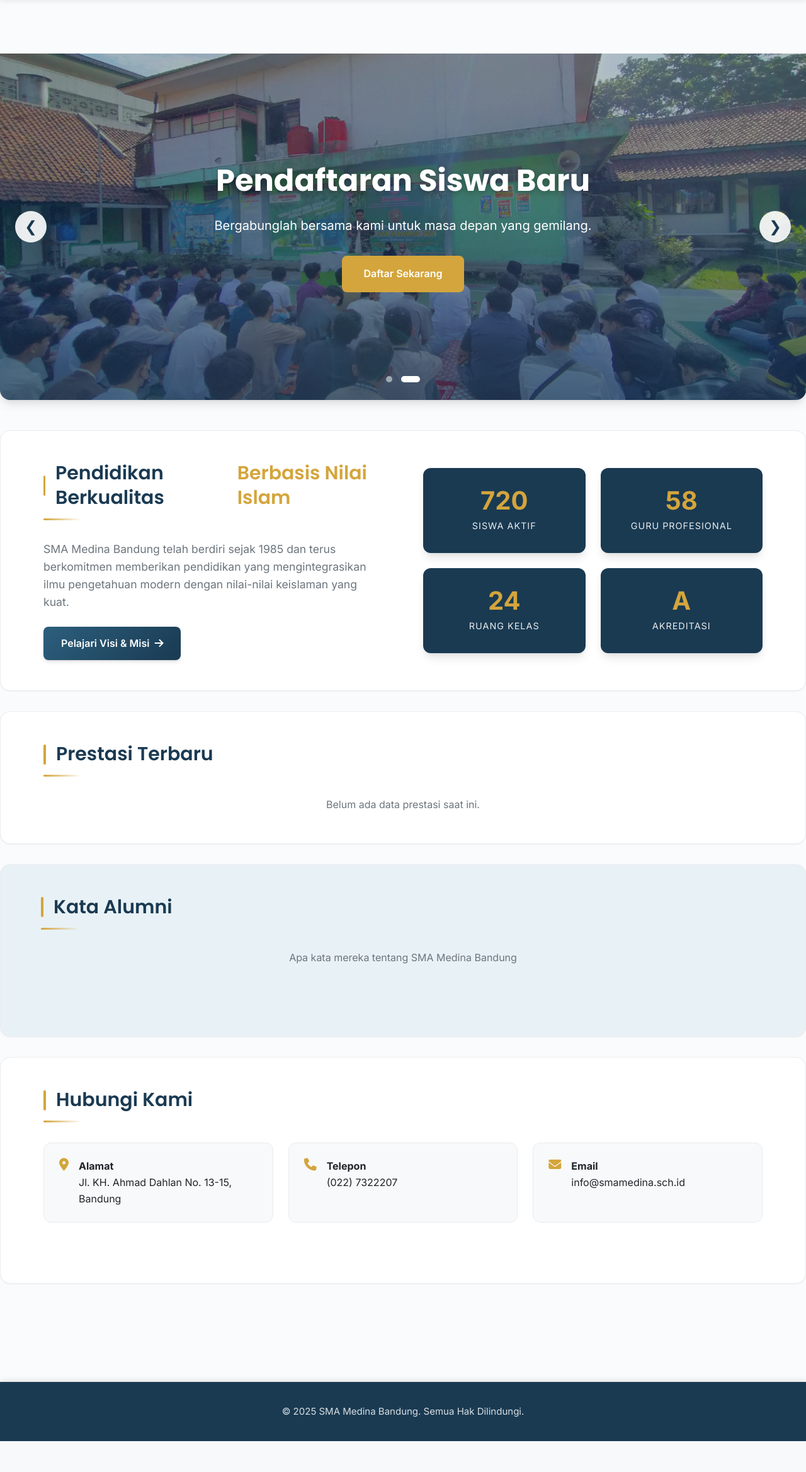
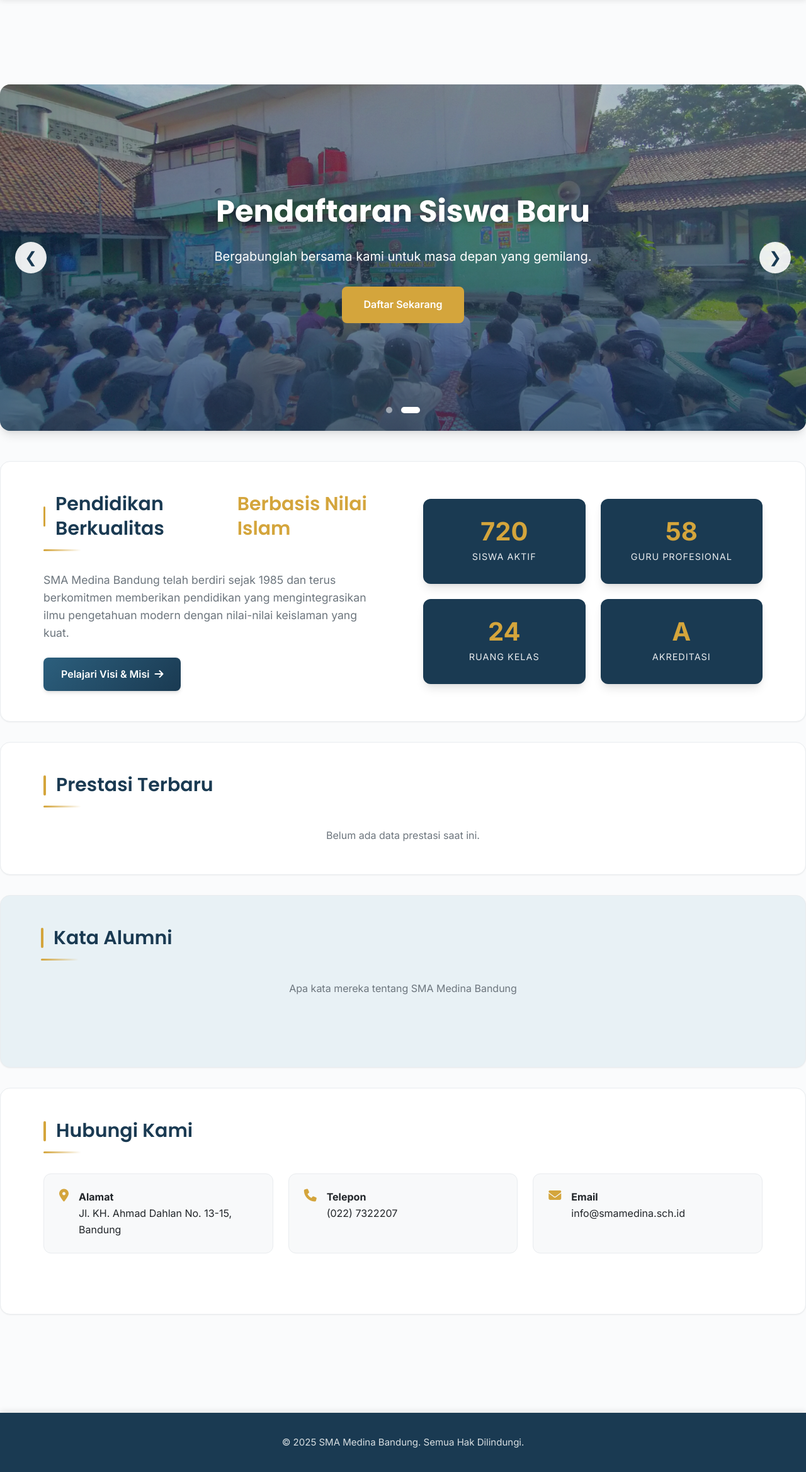
Before and after one commit to madlanh/medinaProject, a Flask app: page / in a window 1280 px wide. Shown: the part 76-2413 px from the top of the page at 63% size. Before the commit the page ends 2364 px from the top, so only its background shows below. Run offline with Flask 3, Linux system fonts and the light colour scheme; data that the repository does not hold is empty.

Commit message:
Update style.css

```diff
--- a/static/css/style.css
+++ b/static/css/style.css
@@ -268,8 +268,8 @@ header nav a.active::after {
 
 /* =============== MAIN CONTENT =============== */
 main {
-    padding: 0 0 var(--spacing-2xl) 0;
-    margin-top: 85px;
+    padding: var(--spacing-2xl) 0;
+    margin-top: 70px;
     min-height: calc(100vh - 70px - 80px);
 }
 
@@ -320,10 +320,7 @@ section h2::after {
     width: 100%;
     height: 550px;
     overflow: hidden;
-    border-top-left-radius: 0;
-    border-top-right-radius: 0;
-    border-bottom-left-radius: var(--radius-xl);
-    border-bottom-right-radius: var(--radius-xl);
+    border-radius: var(--radius-xl);
     box-shadow: var(--shadow-lg);
     margin-bottom: var(--spacing-xl);
 }
```
